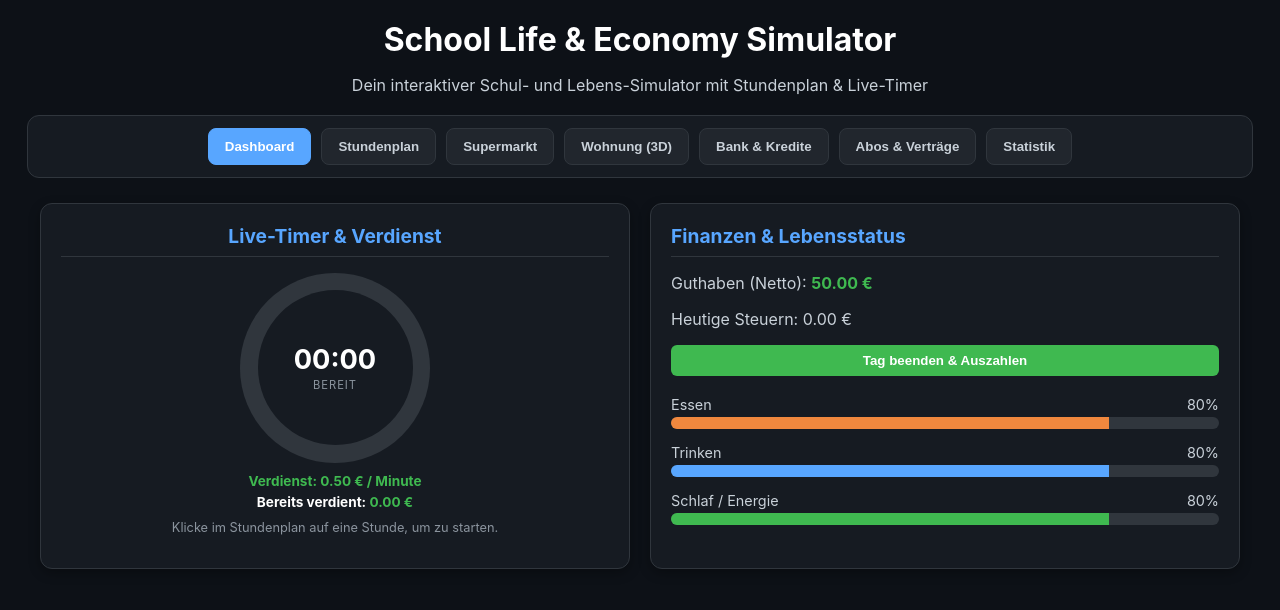
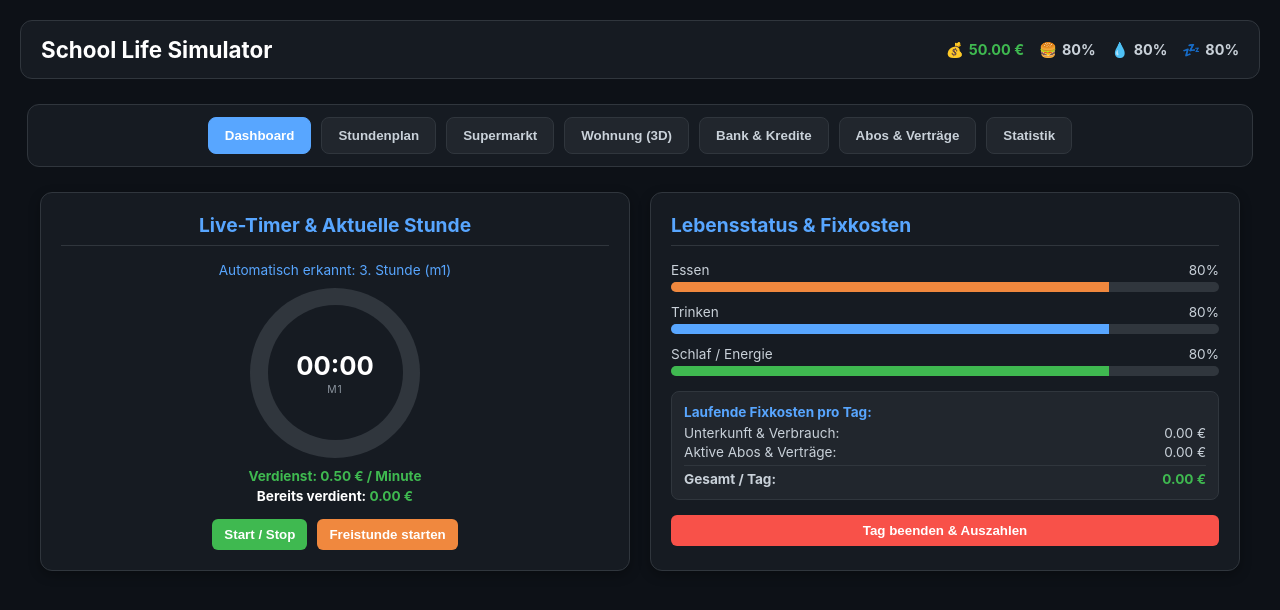
Before and after one commit to AlfinoTV/Real-life, a plain HTML site: page index.html in a window 1280 px wide. Drawn offline with Linux system fonts and the light colour scheme.

Commit message:
Update index.html

```diff
--- a/index.html
+++ b/index.html
@@ -3,7 +3,7 @@
 <head>
     <meta charset="UTF-8">
     <meta name="viewport" content="width=device-width, initial-scale=1.0">
-    <title>Ultimate School Life & Economy Simulator</title>
+    <title>School Life & Economy Simulator</title>
     <style>
         :root {
             --bg-color: #0d1117;
@@ -22,8 +22,18 @@
             margin: 0;
             padding: 20px;
         }
-        header { text-align: center; margin-bottom: 20px; }
-        h1 { margin: 0; color: #fff; }
+
+        /* Header mit Kontostand und Status oben rechts */
+        header {
+            display: flex; justify-content: space-between; align-items: center;
+            margin-bottom: 25px; background-color: var(--card-bg); padding: 15px 20px;
+            border-radius: 12px; border: 1px solid var(--border); max-width: 1200px; margin-left: auto; margin-right: auto;
+        }
+        h1 { margin: 0; font-size: 1.4rem; color: #fff; }
+        .header-right {
+            display: flex; gap: 15px; align-items: center; font-size: 0.9rem; font-weight: bold;
+        }
+        .header-stat { display: flex; gap: 5px; align-items: center; }
 
         /* Tabs Navigation */
         .tabs-container {
@@ -53,9 +63,9 @@
         .dashboard-box { flex: 1; min-width: 300px; }
 
         /* Stats & Progress */
-        .stat-bar-container { margin-bottom: 15px; }
-        .stat-label { display: flex; justify-content: space-between; font-size: 0.9rem; margin-bottom: 4px; }
-        .progress-bar { background-color: var(--border); border-radius: 6px; height: 12px; overflow: hidden; }
+        .stat-bar-container { margin-bottom: 12px; }
+        .stat-label { display: flex; justify-content: space-between; font-size: 0.85rem; margin-bottom: 4px; }
+        .progress-bar { background-color: var(--border); border-radius: 6px; height: 10px; overflow: hidden; }
         .progress-fill { height: 100%; transition: width 0.3s ease; }
         #fill-food { background-color: var(--accent-orange); }
         #fill-drink { background-color: var(--accent-blue); }
@@ -64,17 +74,20 @@
         /* Timer (Clean Design) */
         .timer-wrapper { display: flex; flex-direction: column; align-items: center; justify-content: center; margin: 10px 0; }
         .timer-circle {
-            width: 190px; height: 190px; border-radius: 50%;
+            width: 170px; height: 170px; border-radius: 50%;
             background: conic-gradient(var(--accent-orange) 0deg, var(--border) 0deg);
             display: flex; align-items: center; justify-content: center; position: relative;
         }
         .timer-inner {
-            width: 155px; height: 155px; background-color: var(--card-bg); border-radius: 50%;
+            width: 135px; height: 135px; background-color: var(--card-bg); border-radius: 50%;
             display: flex; flex-direction: column; align-items: center; justify-content: center; text-align: center;
         }
-        .timer-time { font-size: 1.7rem; font-weight: bold; color: #fff; }
-        .timer-title { font-size: 0.7rem; color: #8b949e; letter-spacing: 1px; margin-top: 2px; }
-        .timer-subtext { font-size: 0.85rem; color: var(--accent-green); margin-top: 5px; font-weight: bold; text-align: center; }
+        .timer-time { font-size: 1.6rem; font-weight: bold; color: #fff; }
+        .timer-title { font-size: 0.65rem; color: #8b949e; letter-spacing: 1px; margin-top: 2px; }
+        .timer-subtext { font-size: 0.85rem; color: var(--accent-green); margin-top: 4px; font-weight: bold; text-align: center; }
+
+        /* Timer Kontroll-Buttons */
+        .timer-controls { display: flex; gap: 10px; margin-top: 15px; justify-content: center; }
 
         /* Shop Grid */
         .grid-shop { display: grid; grid-template-columns: repeat(auto-fit, minmax(280px, 1fr)); gap: 15px; }
@@ -87,11 +100,12 @@
             padding: 8px 12px; border-radius: 6px; cursor: pointer; font-weight: bold;
         }
         button.action-btn:hover { opacity: 0.9; }
+        button.danger-btn { background-color: var(--danger); }
         .money { color: var(--accent-green); font-weight: bold; }
 
         /* 3D Room */
         .scene-container {
-            width: 100%; height: 250px; background: #010409; border-radius: 8px;
+            width: 100%; height: 200px; background: #010409; border-radius: 8px;
             perspective: 800px; display: flex; align-items: center; justify-content: center;
             overflow: hidden; border: 1px solid var(--border); margin-bottom: 15px;
         }
@@ -134,9 +148,15 @@
 </head>
 <body>
 
+    <!-- HEADER OBEN: Titel links, Geld & Stats rechts -->
     <header>
-        <h1>School Life & Economy Simulator</h1>
-        <p>Dein interaktiver Schul- und Lebens-Simulator mit Stundenplan & Live-Timer</p>
+        <h1>School Life Simulator</h1>
+        <div class="header-right">
+            <div class="header-stat">💰 <span id="header-money" class="money">50.00 €</span></div>
+            <div class="header-stat">🍔 <span id="header-food">80%</span></div>
+            <div class="header-stat">💧 <span id="header-drink">80%</span></div>
+            <div class="header-stat">💤 <span id="header-sleep">80%</span></div>
+        </div>
     </header>
 
     <!-- TABS NAVIGATION MENÜ -->
@@ -150,12 +170,14 @@
         <button class="tab-btn" onclick="openTab(event, 'tab-stats')">Statistik</button>
     </div>
 
-    <!-- TAB 1: DASHBOARD (Timer & Stats nebeneinander) -->
+    <!-- TAB 1: DASHBOARD -->
     <div id="tab-dashboard" class="tab-content active">
         <div class="dashboard-flex">
-            <!-- Linke Box: Timer -->
+            <!-- Linke Box: Timer mit Start/Stop & Automatik -->
             <div class="card dashboard-box" style="text-align: center;">
-                <h2>Live-Timer & Verdienst</h2>
+                <h2>Live-Timer & Aktuelle Stunde</h2>
+                <p id="auto-detected-info" style="font-size: 0.85rem; color: var(--accent-blue); margin-bottom: 10px;">Erkenne Stunde...</p>
+
                 <div class="timer-wrapper">
                     <div class="timer-circle" id="timer-circle">
                         <div class="timer-inner">
@@ -166,15 +188,16 @@
                 </div>
                 <div class="timer-subtext">Verdienst: <span id="current-rate">0.50 €</span> / Minute</div>
                 <div class="timer-subtext" style="color: #fff;">Bereits verdient: <span id="session-earned" class="money">0.00 €</span></div>
-                <p id="timer-info" style="font-size: 0.8rem; color: #8b949e; margin-top: 10px;">Klicke im Stundenplan auf eine Stunde, um zu starten.</p>
+
+                <div class="timer-controls">
+                    <button class="action-btn" onclick="toggleTimer()">Start / Stop</button>
+                    <button class="action-btn" style="background-color: var(--accent-orange);" onclick="startFreistunde()">Freistunde starten</button>
+                </div>
             </div>
 
-            <!-- Rechte Box: Stats & Finanzen -->
+            <!-- Rechte Box: Stats & Laufende Kosten -->
             <div class="card dashboard-box">
-                <h2>Finanzen & Lebensstatus</h2>
-                <p>Guthaben (Netto): <span id="money-display" class="money">50.00 €</span></p>
-                <p>Heutige Steuern: <span id="tax-display">0.00 €</span></p>
-                <button class="action-btn" onclick="endDay()" style="width:100%; margin-bottom: 20px;">Tag beenden & Auszahlen</button>
+                <h2>Lebensstatus & Fixkosten</h2>
 
                 <div class="stat-bar-container">
                     <div class="stat-label"><span>Essen</span><span id="val-food">80%</span></div>
@@ -188,6 +211,21 @@
                     <div class="stat-label"><span>Schlaf / Energie</span><span id="val-sleep">80%</span></div>
                     <div class="progress-bar"><div id="fill-sleep" class="progress-fill" style="width: 80%;"></div></div>
                 </div>
+
+                <div style="background: #21262d; padding: 12px; border-radius: 8px; border: 1px solid var(--border); margin-top: 15px; font-size: 0.85rem;">
+                    <strong style="color: var(--accent-blue);">Laufende Fixkosten pro Tag:</strong>
+                    <div style="display: flex; justify-content: space-between; margin-top: 5px;">
+                        <span>Unterkunft & Verbrauch:</span> <span id="dash-housing-cost">0.00 €</span>
+                    </div>
+                    <div style="display: flex; justify-content: space-between; margin-top: 3px;">
+                        <span>Aktive Abos & Verträge:</span> <span id="dash-contracts-cost">0.00 €</span>
+                    </div>
+                    <div style="display: flex; justify-content: space-between; margin-top: 5px; border-top: 1px solid var(--border); padding-top: 5px; font-weight: bold;">
+                        <span>Gesamt / Tag:</span> <span id="dash-total-fixed" class="money">0.00 €</span>
+                    </div>
+                </div>
+
+                <button class="action-btn danger-btn" onclick="endDay()" style="width:100%; margin-top: 15px;">Tag beenden & Auszahlen</button>
             </div>
         </div>
     </div>
@@ -203,7 +241,7 @@
                     </label>
                 </div>
             </div>
-            <p style="font-size: 0.85rem; color: #8b949e;">Klicke im normalen Modus auf eine Stunde, um sie zu starten. Aktiviere den Bearbeitungsmodus, um Fächer, Räume und Lehrer zu ändern (oder Freistunden einzutragen).</p>
+            <p style="font-size: 0.85rem; color: #8b949e;">Im normalen Modus kannst du direkt auf eine Stunde klicken, um sie auszuwählen. Aktiviere den Bearbeitungsmodus, um Fächer, Räume und Lehrer zu ändern.</p>
 
             <div style="overflow-x: auto;">
                 <table class="schedule-table">
@@ -225,9 +263,8 @@
         <!-- Eigene Aktivität eintragen -->
         <div class="card">
             <h2>Andere Aktivität starten</h2>
-            <p style="font-size: 0.85rem; color: #8b949e;">Machst du gerade etwas anderes (z.B. lernen, arbeiten, zocken)? Trage es hier ein und verdiene Geld:</p>
             <div style="display: flex; gap: 10px;">
-                <input type="text" id="custom-activity-input" placeholder="z.B. Programmieren, Zimmer aufräumen..." style="flex: 1; padding: 8px; background: #21262d; border: 1px solid var(--border); color: #fff; border-radius: 6px;">
+                <input type="text" id="custom-activity-input" placeholder="z.B. Lernen, Zimmer aufräumen..." style="flex: 1; padding: 8px; background: #21262d; border: 1px solid var(--border); color: #fff; border-radius: 6px;">
                 <button class="action-btn" onclick="startCustomActivity()">Aktivität starten</button>
             </div>
         </div>
@@ -271,7 +308,6 @@
                     <div class="floor"></div>
                 </div>
             </div>
-            <p style="text-align: center; color: #8b949e; font-size: 0.85rem;">Live 3D-Ansicht deiner Unterkunft</p>
         </div>
 
         <div class="card">
@@ -282,7 +318,6 @@
                 <div class="shop-item"><span>Haus mit Garten (60 € / Tag)</span><button class="action-btn" onclick="setHousing('Haus', 60, 12, 20)">Mieten</button></div>
             </div>
             <p style="margin-top: 15px;">Aktuelle Unterkunft: <strong id="current-housing" style="color:var(--accent-blue);">Keine</strong></p>
-            <p>Tägliche Fixkosten (Miete + Strom + Wasser): <span id="housing-costs" class="money">0.00 €</span></p>
         </div>
     </div>
 
@@ -318,7 +353,6 @@
             <h2>Finanz-Statistik</h2>
             <p>Gesamteinnahmen bisher: <span id="stat-earnings" class="money">0.00 €</span></p>
             <p>Gezahlte Steuern gesamt: <span id="stat-taxes">0.00 €</span></p>
-            <p>Aktive Fixkosten pro Tag: <span id="stat-fixed">0.00 €</span></p>
         </div>
     </div>
 
@@ -327,14 +361,14 @@
         <div class="modal-content">
             <h2 id="modal-title">Stunde bearbeiten</h2>
             <label>Fach (oder "Freistunde"):</label>
-            <input type="text" id="modal-subject" placeholder="z.B. Mathematik oder Freistunde">
+            <input type="text" id="modal-subject" placeholder="z.B. Mathematik">
             <label>Raum:</label>
             <input type="text" id="modal-room" placeholder="z.B. 1.01">
             <label>Lehrer:</label>
             <input type="text" id="modal-teacher" placeholder="z.B. Müller">
             <div style="display: flex; gap: 10px;">
                 <button class="action-btn" onclick="saveLessonEdit()" style="flex:1;">Speichern</button>
-                <button class="action-btn" onclick="closeModal()" style="flex:1; background:var(--danger);">Abbrechen</button>
+                <button class="action-btn danger-btn" onclick="closeModal()" style="flex:1;">Abbrechen</button>
             </div>
         </div>
     </div>
@@ -353,18 +387,17 @@
             housing: { name: "Keine", rent: 0, water: 0, electricity: 0 },
             activeContracts: { phone: false, wifi: false, netflix: false, spotify: false, insurance: false },
             activeLesson: null,
+            isTimerRunning: false,
             timerSeconds: 0,
             timerInterval: null,
             editMode: false,
             currentEditCoords: { hour: null, day: null }
         };
 
-        // Stundenplan-Datenstruktur: [Hour][Day] = { subject, room, teacher }
         let timetableData = {};
         const daysCount = 5;
         const hoursCount = 10;
 
-        // Initialisiere mit Beispieldaten
         const sampleInit = {
             1: [["PH","PH1","Wu"], ["PH","PH1","Wu"], ["Wu","1.01","Mü"], ["GEO","GEO","Kl"], ["D1","1.01","Mü"]],
             2: [["m1","1.04","Ga"], ["PH","PH1","Wu"], ["Wu","1.01","Mü"], ["GEO","GEO","Kl"], ["D1","1.01","Mü"]],
@@ -424,7 +457,6 @@
 
         function handleCellClick(hour, day) {
             if (gameState.editMode) {
-                // Öffne Bearbeitungs-Modal
                 gameState.currentEditCoords = { hour, day };
                 let cellData = timetableData[hour][day];
                 document.getElementById("modal-subject").value = cellData.subject;
@@ -432,13 +464,9 @@
                 document.getElementById("modal-teacher").value = cellData.teacher;
                 document.getElementById("edit-modal").style.display = "flex";
             } else {
-                // Starte Timer für diese Stunde
                 let cellData = timetableData[hour][day];
-                if(cellData.subject === "Freistunde" || cellData.subject === "-") {
-                    alert("Das ist eine Freistunde! Hierfür gibt es keinen Unterrichts-Timer.");
-                    return;
-                }
-                startTimer(cellData.subject);
+                gameState.activeLesson = cellData.subject;
+                document.getElementById("timer-status").innerText = cellData.subject.toUpperCase();
             }
         }
 
@@ -457,17 +485,56 @@
             document.getElementById("edit-modal").style.display = "none";
         }
 
-        function startTimer(name) {
-            if (gameState.activeLesson) {
-                alert("Es läuft bereits ein Timer!");
-                return;
+        // Automatische Erkennung anhand Uhrzeit (Schulstunden-Raster beispielhaft)
+        function checkAutoCurrentLesson() {
+            let now = new Date();
+            let day = now.getDay(); // 0 = Sonntag, 1 = Montag ... 5 = Freitag
+            let hourNum = now.getHours();
+            let minuteNum = now.getMinutes();
+            let totalMins = hourNum * 60 + minuteNum;
+
+            // Beispiel-Zeiten für Schulstunden (kannst du anpassen)
+            // 1. Std: 7:45 - 8:30, 2. Std: 8:35 - 9:20 usw. Vereinfacht nach Stundenblock:
+            let detectedHour = null;
+            if (totalMins >= 465 && totalMins < 515) detectedHour = 1;
+            else if (totalMins >= 515 && totalMins < 570) detectedHour = 2;
+            else if (totalMins >= 580 && totalMins < 630) detectedHour = 3;
+            else if (totalMins >= 630 && totalMins < 680) detectedHour = 4;
+            else if (totalMins >= 690 && totalMins < 740) detectedHour = 5;
+            else if (totalMins >= 740 && totalMins < 790) detectedHour = 6;
+            else if (totalMins >= 800 && totalMins < 850) detectedHour = 7;
+            else if (totalMins >= 850 && totalMins < 900) detectedHour = 8;
+            else if (totalMins >= 905 && totalMins < 955) detectedHour = 9;
+            else if (totalMins >= 955 && totalMins < 1005) detectedHour = 10;
+
+            let infoBox = document.getElementById("auto-detected-info");
+            if (day >= 1 && day <= 5 && detectedHour) {
+                let dayIndex = day - 1;
+                let lesson = timetableData[detectedHour][dayIndex];
+                if (gameState.activeLesson === null && !gameState.isTimerRunning) {
+                    gameState.activeLesson = lesson.subject;
+                    document.getElementById("timer-status").innerText = lesson.subject.toUpperCase();
                 }
-            gameState.activeLesson = name;
-            gameState.timerSeconds = 0;
-            document.getElementById("timer-status").innerText = name.toUpperCase() + " LÄUFT";
-            document.getElementById("timer-info").innerText = "Timer läuft hoch...";
+                infoBox.innerText = `Automatisch erkannt: ${detectedHour}. Stunde (${lesson.subject})`;
+            } else {
+                infoBox.innerText = `Keine Schulstunde aktiv (Wochenende oder Freizeit)`;
+            }
+        }
 
+        function toggleTimer() {
+            if (gameState.isTimerRunning) {
+                // Stoppen
+                clearInterval(gameState.timerInterval);
+                gameState.isTimerRunning = false;
+                document.getElementById("timer-status").innerText += " (PAUSE)";
+            } else {
+                // Starten
+                if (!gameState.activeLesson) {
+                    gameState.activeLesson = "Unterricht";
+                }
+                gameState.isTimerRunning = true;
                 if(gameState.timerInterval) clearInterval(gameState.timerInterval);
+
                 gameState.timerInterval = setInterval(() => {
                     gameState.timerSeconds++;
                     updateTimerDisplay();
@@ -475,8 +542,21 @@
                     let earningsPerSec = 0.50 / 60; // 0.50 € pro Minute
                     gameState.pendingEarnings += earningsPerSec;
                     gameState.totalEarnings += earningsPerSec;
-                document.getElementById("session-earned").innerText = gameState.pendingEarnings.toFixed(2) + " €";
+                    updateUI();
                 }, 1000);
+            }
+        }
+
+        function startFreistunde() {
+            if (gameState.isTimerRunning) {
+                clearInterval(gameState.timerInterval);
+                gameState.isTimerRunning = false;
+            }
+            gameState.activeLesson = "Freistunde";
+            gameState.timerSeconds = 0;
+            document.getElementById("timer-status").innerText = "FREISTUNDE";
+            updateTimerDisplay();
+            updateUI();
         }
 
         function startCustomActivity() {
@@ -485,7 +565,23 @@
                 alert("Bitte gib eine Aktivität ein!");
                 return;
             }
-            startTimer(activityName);
+            if (gameState.isTimerRunning) {
+                clearInterval(gameState.timerInterval);
+            }
+            gameState.activeLesson = activityName;
+            gameState.timerSeconds = 0;
+            gameState.isTimerRunning = true;
+            document.getElementById("timer-status").innerText = activityName.toUpperCase();
+
+            if(gameState.timerInterval) clearInterval(gameState.timerInterval);
+            gameState.timerInterval = setInterval(() => {
+                gameState.timerSeconds++;
+                updateTimerDisplay();
+                let earningsPerSec = 0.50 / 60;
+                gameState.pendingEarnings += earningsPerSec;
+                gameState.totalEarnings += earningsPerSec;
+                updateUI();
+            }, 1000);
         }
 
         function updateTimerDisplay() {
@@ -533,34 +629,34 @@
             updateUI();
         }
 
+        function getContractsCost() {
+            let c = 0;
+            if (gameState.activeContracts.phone) c += 1.2;
+            if (gameState.activeContracts.wifi) c += 1.5;
+            if (gameState.activeContracts.netflix) c += 0.6;
+            if (gameState.activeContracts.spotify) c += 0.4;
+            if (gameState.activeContracts.insurance) c += 0.5;
+            return c;
+        }
+
+        function getHousingCost() {
+            return gameState.housing.rent + gameState.housing.water + gameState.housing.electricity;
+        }
+
         function getFixedCosts() {
-            let contractsCost = 0;
-            if (gameState.activeContracts.phone) contractsCost += 1.2;
-            if (gameState.activeContracts.wifi) contractsCost += 1.5;
-            if (gameState.activeContracts.netflix) contractsCost += 0.6;
-            if (gameState.activeContracts.spotify) contractsCost += 0.4;
-            if (gameState.activeContracts.insurance) contractsCost += 0.5;
-
-            return gameState.housing.rent + gameState.housing.water + gameState.housing.electricity + contractsCost;
+            return getHousingCost() + getContractsCost();
         }
 
         function endDay() {
-            if(gameState.activeLesson) {
+            if(gameState.isTimerRunning) {
                 clearInterval(gameState.timerInterval);
-                gameState.activeLesson = null;
+                gameState.isTimerRunning = false;
                 document.getElementById("timer-status").innerText = "BEREIT";
             }
 
             let fixed = getFixedCosts();
             let tax = gameState.pendingEarnings * 0.20;
             let net = gameState.pendingEarnings - tax - fixed;
-
-            if (gameState.housing.name === "Haus" && !gameState.activeContracts.insurance && Math.random() < 0.15) {
-                alert("SCHOCK! Dein Garten hat gebrannt! Reparaturkosten: 80 €");
-                net -= 80;
-            } else if (gameState.housing.name === "Haus" && gameState.activeContracts.insurance && Math.random() < 0.15) {
-                alert("Gartenbrand ausgebrochen! Die Versicherung hat den Schaden komplett bezahlt.");
-            }
 
             gameState.money += net;
             gameState.taxToday = tax;
@@ -576,10 +672,13 @@
         }
 
         function updateUI() {
-            document.getElementById("money-display").innerText = gameState.money.toFixed(2) + " €";
-            document.getElementById("tax-display").innerText = gameState.taxToday.toFixed(2) + " €";
-            document.getElementById("loan-status").innerText = gameState.loan.toFixed(2) + " €";
+            // Header Stats
+            document.getElementById("header-money").innerText = gameState.money.toFixed(2) + " €";
+            document.getElementById("header-food").innerText = gameState.food + "%";
+            document.getElementById("header-drink").innerText = gameState.drink + "%";
+            document.getElementById("header-sleep").innerText = gameState.sleep + "%";
 
+            // Dashboard Bars
             document.getElementById("fill-food").style.width = gameState.food + "%";
             document.getElementById("val-food").innerText = gameState.food + "%";
             document.getElementById("fill-drink").style.width = gameState.drink + "%";
@@ -587,19 +686,25 @@
             document.getElementById("fill-sleep").style.width = gameState.sleep + "%";
             document.getElementById("val-sleep").innerText = gameState.sleep + "%";
 
+            // Fixkosten auf Dashboard
+            let housingTotal = getHousingCost();
+            let contractsTotal = getContractsCost();
+            document.getElementById("dash-housing-cost").innerText = housingTotal.toFixed(2) + " €";
+            document.getElementById("dash-contracts-cost").innerText = contractsTotal.toFixed(2) + " €";
+            document.getElementById("dash-total-fixed").innerText = getFixedCosts().toFixed(2) + " €";
+
             document.getElementById("current-housing").innerText = gameState.housing.name;
-            let housingTotal = gameState.housing.rent + gameState.housing.water + gameState.housing.electricity;
-            document.getElementById("housing-costs").innerText = housingTotal.toFixed(2) + " € / Tag";
-
+            document.getElementById("loan-status").innerText = gameState.loan.toFixed(2) + " €";
             document.getElementById("stat-earnings").innerText = gameState.totalEarnings.toFixed(2) + " €";
             document.getElementById("stat-taxes").innerText = gameState.totalTaxes.toFixed(2) + " €";
-            document.getElementById("stat-fixed").innerText = getFixedCosts().toFixed(2) + " €";
             document.getElementById("session-earned").innerText = gameState.pendingEarnings.toFixed(2) + " €";
         }
 
         window.onload = () => {
             renderSchedule();
+            checkAutoCurrentLesson();
             updateUI();
+            setInterval(checkAutoCurrentLesson, 30000); // Prüfe alle 30 Sek die Uhrzeit
         };
     </script>
 </body>
```
Lines whose indentation alone changed are shown as unchanged.
